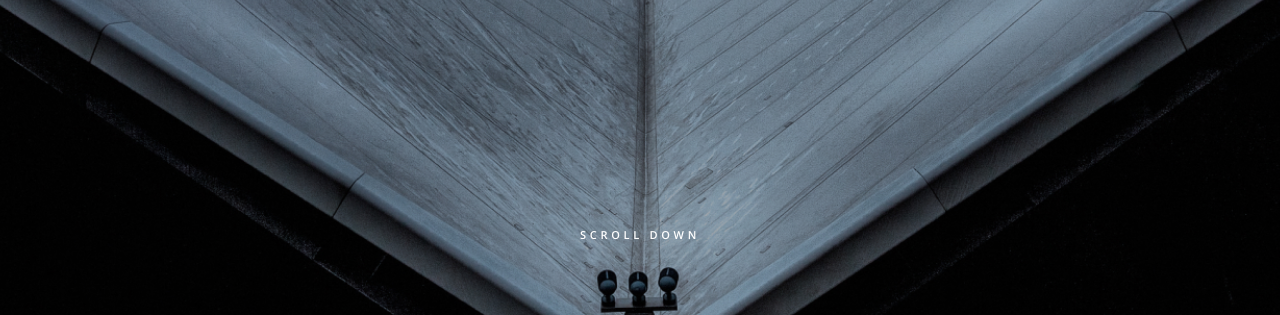
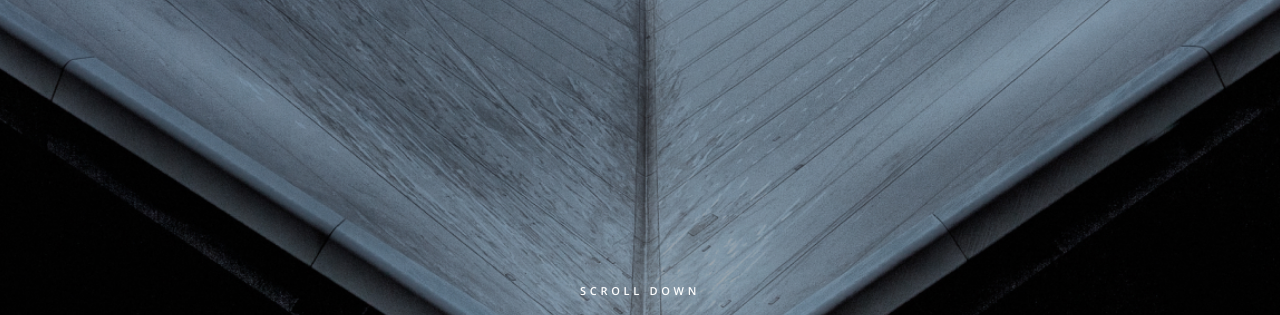
Before and after one commit to Cartmans121/Konstrukt, a plain HTML site: page index.html in a window 1280 px wide. Shown: the part 485-800 px from the top of the page. Drawn offline with nearby package versions, Linux system fonts and the light colour scheme.

Commit message:
Update main.css

```diff
--- a/css/main.css
+++ b/css/main.css
@@ -40,6 +40,7 @@ address{
 .header {
     padding: 41px 0 71px;
     height: 100vh;
+    min-height:856px;
     background-image: url('./../images/bg--main.jpg');
     background-repeat: no-repeat;
     background-size: cover;
```
